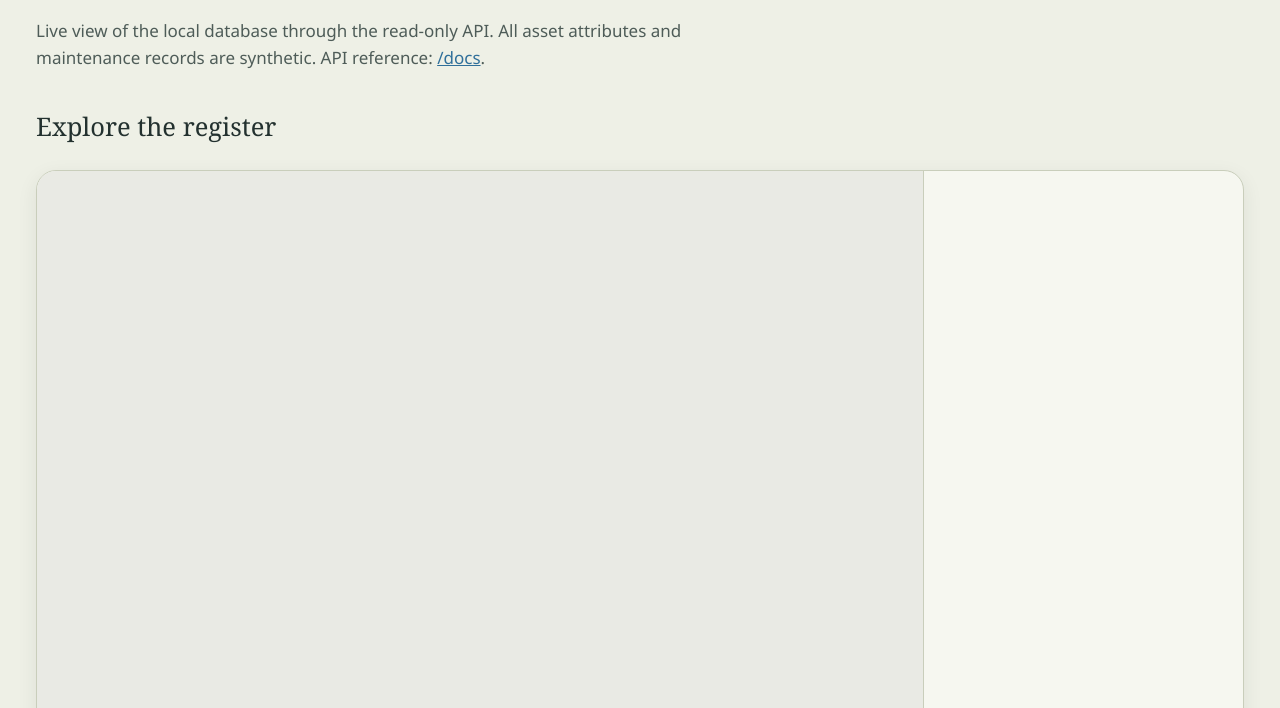
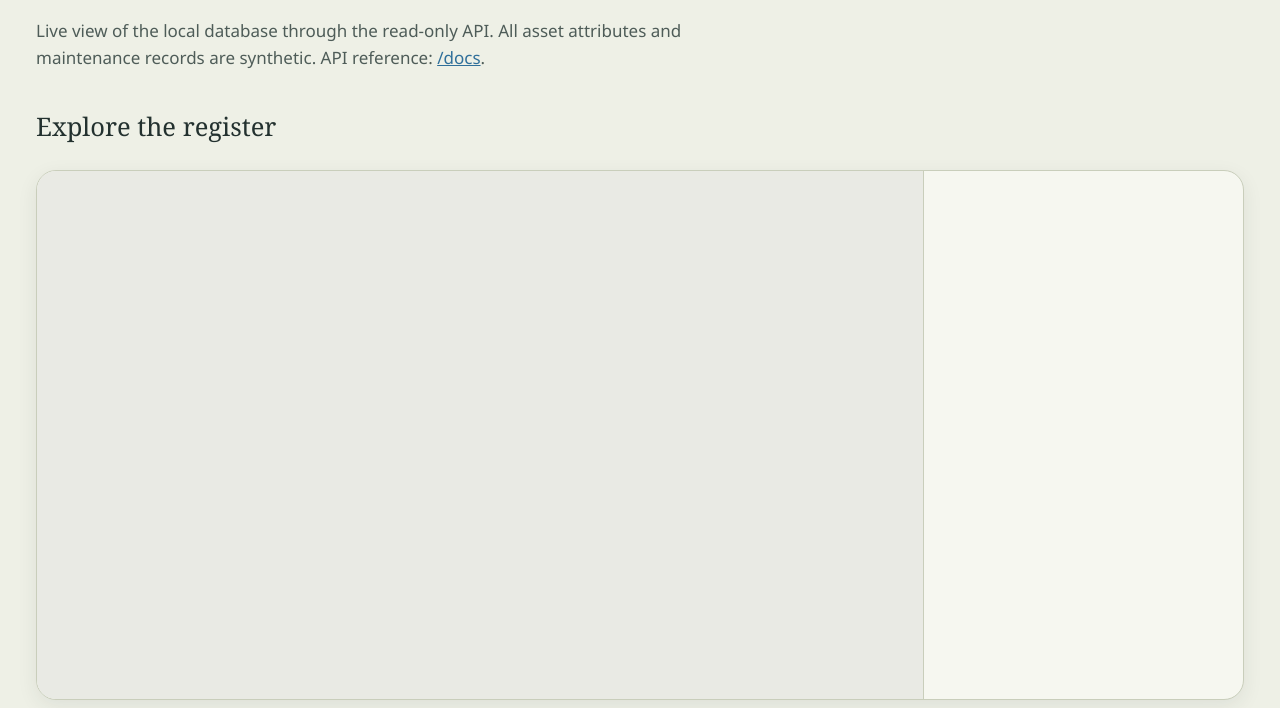
Before and after one commit to seabilwe/geo-asset-za, a plain HTML site: page web/index.html in a window 1280 px wide. Shown: the part 92-800 px from the top of the page. Drawn offline with nearby package versions, Linux system fonts and the light colour scheme; no server answers.

Commit message:
Shorter map frame so the map tab fits one screen
Co-Authored-By: Claude Opus 5.5 <noreply@anthropic.com>
Claude-Session: https://claude.ai/code/session_01MF2ZUShRo8gTDLWY8SLicE

```diff
--- a/web/geo-asset.css
+++ b/web/geo-asset.css
@@ -22,8 +22,8 @@
 .ga-mode button:last-of-type{border-radius:0 var(--radius-pill) var(--radius-pill) 0;border-left:0}
 .ga-mode button[aria-checked="true"]{background:var(--sand-2);border-color:var(--contour);font-weight:500}
 .ga-body{display:grid;grid-template-columns:minmax(0,1fr) 320px;border:1px solid var(--rule);border-radius:var(--radius-lg);overflow:hidden;background:var(--sheet);box-shadow:var(--lift)}
-.ga-map{height:min(74vh,720px);min-height:440px;background:#E9EAE4}
-.ga-panel{padding:1.15rem 1.2rem 1rem;border-left:1px solid var(--rule);overflow-y:auto;max-height:min(74vh,720px);font-size:.98rem}
+.ga-map{height:min(66vh,680px);min-height:420px;background:#E9EAE4}
+.ga-panel{padding:1.15rem 1.2rem 1rem;border-left:1px solid var(--rule);overflow-y:auto;max-height:min(66vh,680px);font-size:.98rem}
 .ga-panel h3{font-size:1.4rem;margin:.15rem 0 .55rem;line-height:1.2}
 .ga-panel p{margin:0 0 .8rem}
 .ga-panel code{font-size:.86em;background:var(--paper-2);padding:.05em .3em;border-radius:5px}
```
